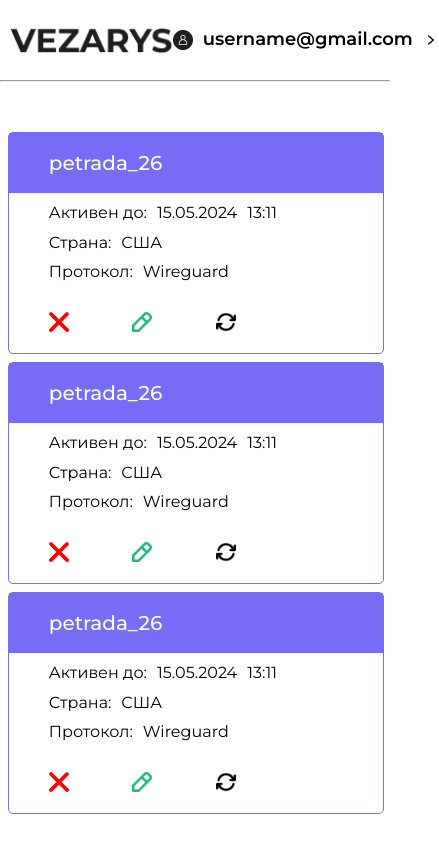
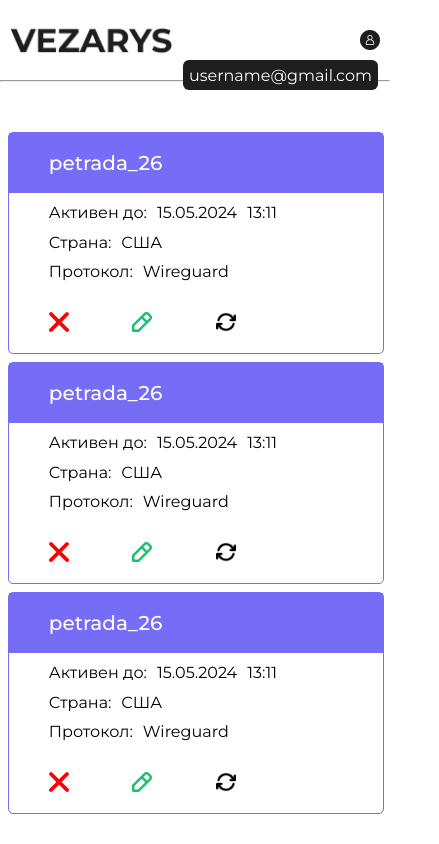
Before and after one commit to abbassiriyus/Web-view, a plain HTML site: page sayt-html-css/pages/terms/login/index.html in a window 390 px wide. Shown: the top 844 px of the page, 439 px wide, since content can reach past the window. Drawn offline with Linux system fonts and the light colour scheme; a web font is replaced by a local one.

Commit message:
1212
1212

```diff
--- a/sayt-html-css/pages/terms/login/index.html
+++ b/sayt-html-css/pages/terms/login/index.html
@@ -14,9 +14,12 @@
     <div class="user">
         <img src="/sayt-html-css/img/Group 14.png" alt="">
         <span>username@gmail.com</span>
-        <img src="/sayt-html-css/img/next 1.png" alt="">
+        <img class="arrow_img" src="/sayt-html-css/img/next 1.png" alt="">
+
     </div>
-
+      <div class="open_email">
+            <span>username@gmail.com</span>
+        </div>
 </div>
 <hr>
 
--- a/sayt-html-css/pages/terms/login/style.css
+++ b/sayt-html-css/pages/terms/login/style.css
@@ -15,6 +15,7 @@
 .user{
     display: flex;
     gap: 10px;
+    position: relative;
     align-items: center;
 }
 .user span{
@@ -126,9 +127,14 @@ line-height: 21.94px;
 color:white;
 width:229px;
 margin-top: 100%;
+transition: 1s;
 }
 
-
+.key_btn:hover{
+    border: 1px solid #41E88C;
+    color: #41E88C;
+    background-color: #1e1e1e00;
+}
 /* footer */
 
 .sayt_footer{
@@ -195,7 +201,21 @@ margin-top: 15px;
 /* footer */
 
 
-
+.open_email{
+    position: absolute;
+    right: 12px;
+    top: 60px;
+    width:50%;
+    height: 30px;
+    background-color: red;
+    display: flex;
+    justify-content: center;
+    align-items: center;
+    border-radius: 6px;
+    color: white;
+    background-color: #1E1E1E;
+    font-family: Montserrat;
+}
 
 
 @media (max-width:1305px) {
@@ -264,3 +284,13 @@ margin-top: 15px;
         margin-top: 50px;
         }
 }
+
+@media (max-width:530px) {
+    .user span {
+        display: none;
+    }
+    .arrow_img{
+        display: none;
+
+    }
+}
```
